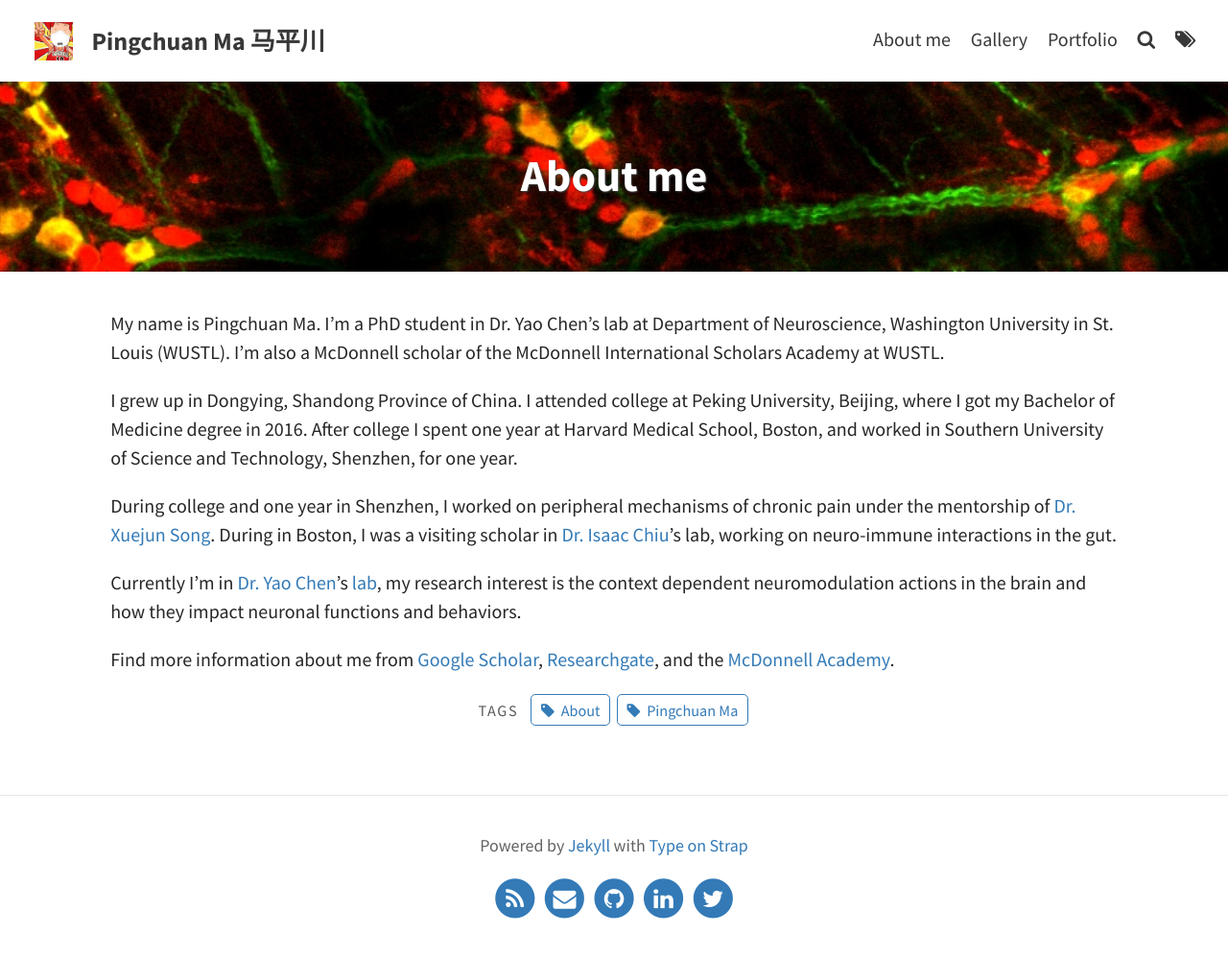
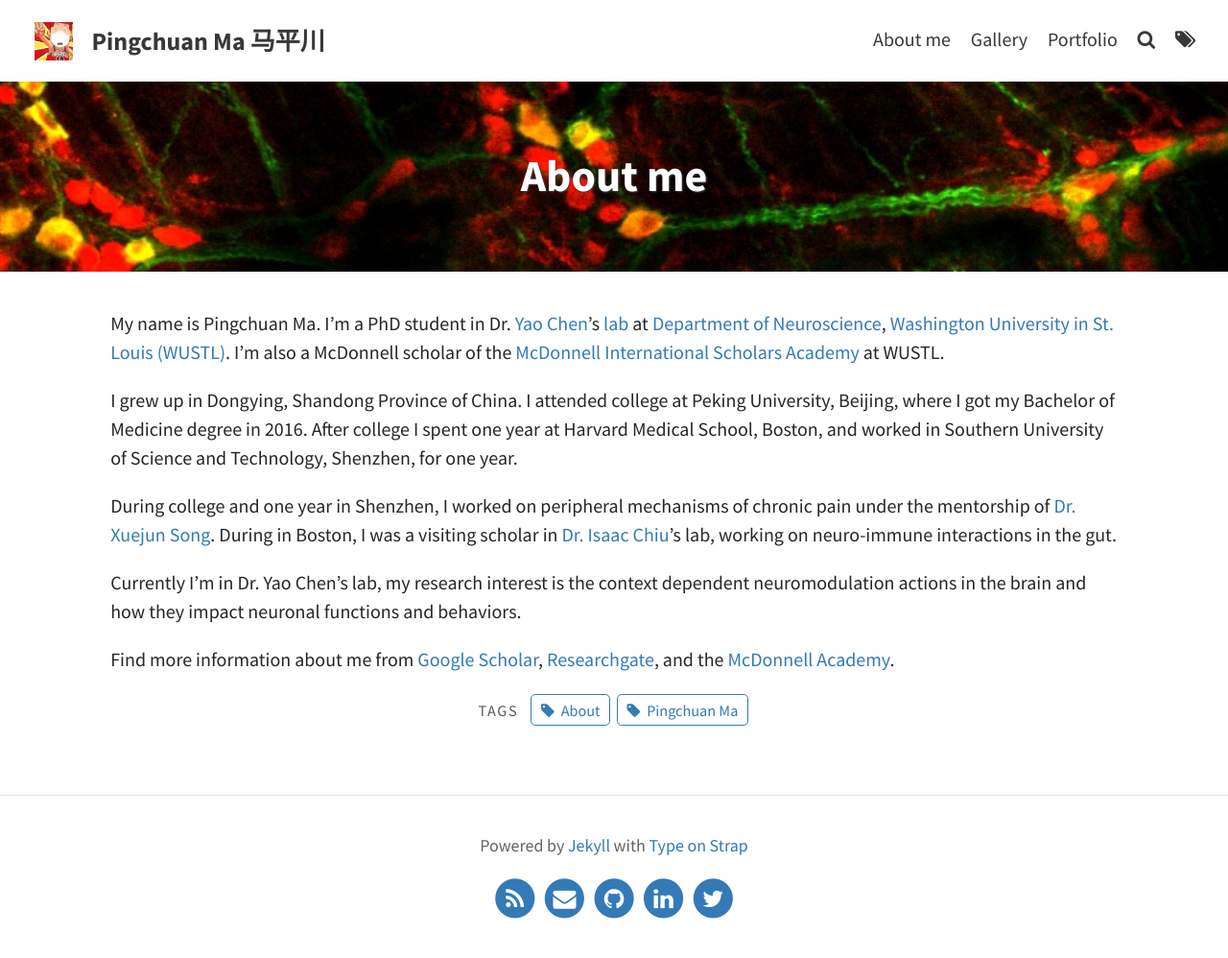
Before and after one commit to pcmaaaaa/pcmaaaaa.github.io, a Jekyll site: the page built from pages/about.md, in a window 1280 px wide. Shown: the whole page at 96% size. Built offline with Jekyll 4.4.1, drawn with Linux system fonts in a browser that asks for light colours; some of the changed lines change nothing that is shown.

Commit message:
hyperlinks

```diff
--- a/pages/about.md
+++ b/pages/about.md
@@ -6,12 +6,12 @@
 tags: [About, Pingchuan Ma]
 ---
 
-My name is Pingchuan Ma. I'm a PhD student in Dr. Yao Chen's lab at Department of Neuroscience, Washington University in St. Louis (WUSTL). I'm also a McDonnell scholar of the McDonnell International Scholars Academy at WUSTL.
+My name is Pingchuan Ma. I'm a PhD student in Dr. [Yao Chen](http://neurosci.wustl.edu/People/Faculty/Yao-Chen)'s [lab](https://sites.wustl.edu/yaochenlab/) at [Department of Neuroscience](http://neurosci.wustl.edu/), [Washington University in St. Louis (WUSTL)](https://wustl.edu/). I'm also a McDonnell scholar of the [McDonnell International Scholars Academy](https://global.wustl.edu/mcdonnell-academy/) at WUSTL.
 
 I grew up in Dongying, Shandong Province of China. I attended college at Peking University, Beijing, where I got my Bachelor of Medicine degree in 2016. After college I spent one year at Harvard Medical School, Boston, and worked in Southern University of Science and Technology, Shenzhen, for one year.
 
 During college and one year in Shenzhen, I worked on peripheral mechanisms of chronic pain under the mentorship of [Dr. Xuejun Song](https://www.sustech.edu.cn/zh/songxuejun.html). During in Boston, I was a visiting scholar in [Dr. Isaac Chiu](https://chiulab.med.harvard.edu/)'s lab, working on neuro-immune interactions in the gut.
 
-Currently I'm in [Dr. Yao Chen](http://neurosci.wustl.edu/People/Faculty/Yao-Chen)'s [lab](https://sites.wustl.edu/yaochenlab/), my research interest is the context dependent neuromodulation actions in the brain and how they impact neuronal functions and behaviors.
+Currently I'm in Dr. Yao Chen's lab, my research interest is the context dependent neuromodulation actions in the brain and how they impact neuronal functions and behaviors.
 
 Find more information about me from [Google Scholar](https://scholar.google.com/citations?user=v9ouchsAAAAJ&hl=zh-CN), [Researchgate](https://www.researchgate.net/profile/Ma_Pingchuan2), and the [McDonnell Academy](https://global.wustl.edu/people/pingchuan-ma/).
```
Also changed, not shown: 1 other file.
